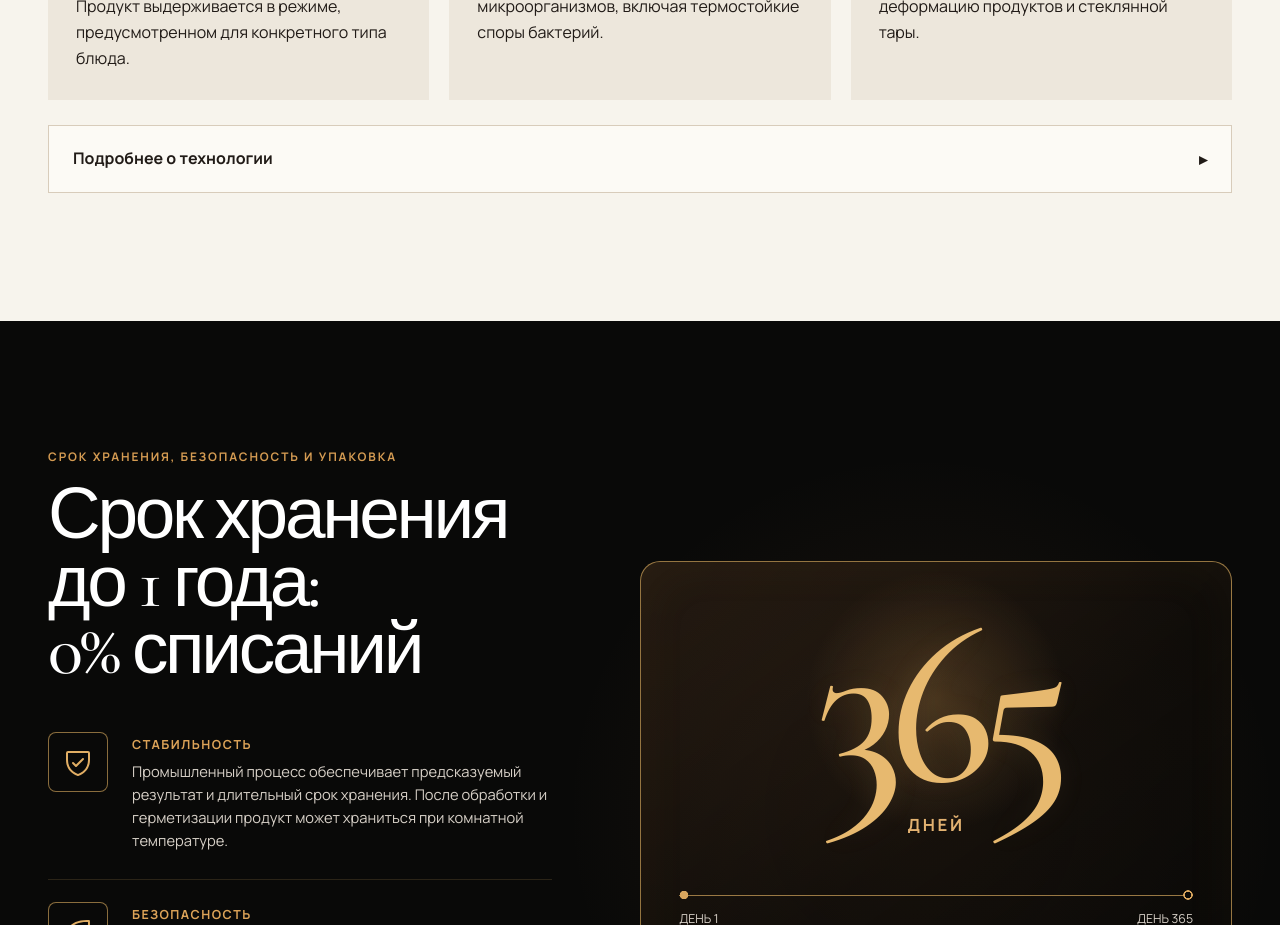
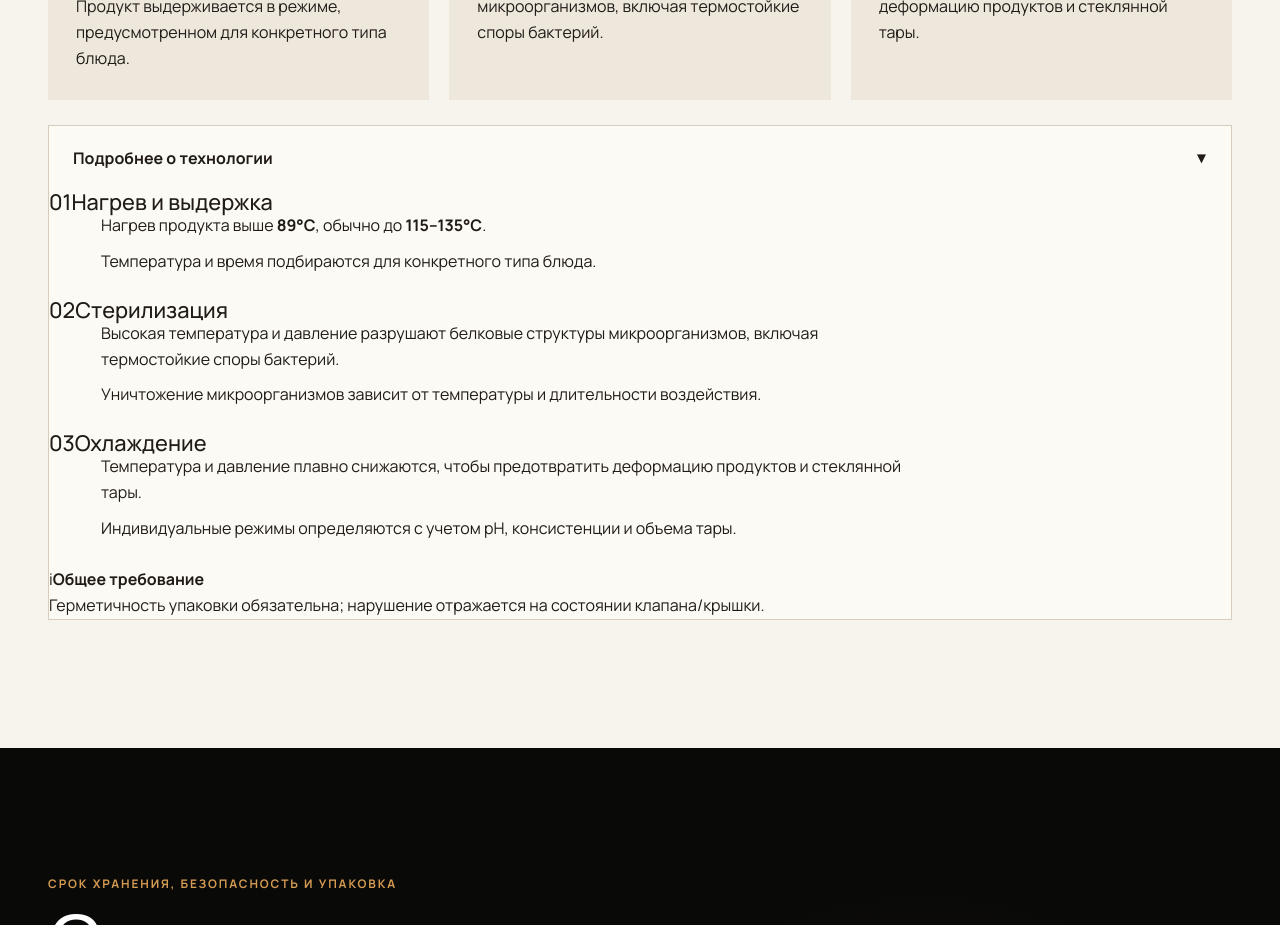
Before and after one commit to sillexy/AbramovGurme, a Next.js app: page / in a window 1280 px wide. Shown: the part 9100-10025 px from the top of the page. Built offline with nearby package versions, Linux system fonts and the light colour scheme.

Commit message:
style: restructure technology disclosure

```diff
--- a/src/components/TechnologyDisclosure.tsx
+++ b/src/components/TechnologyDisclosure.tsx
@@ -55,5 +55,42 @@ const disclosureScript = String.raw`(() => {
 })();`;
 
 export function TechnologyDisclosure({ children }: { children: ReactNode }) {
-  return <><details className="technology-disclosure"><summary>Подробнее о технологии</summary><div className="technology-disclosure__content">{children}</div></details><script dangerouslySetInnerHTML={{ __html: disclosureScript }} /></>;
+  void children;
+
+  return <>
+    <details className="technology-disclosure" open>
+      <summary>Подробнее о технологии</summary>
+      <div className="technology-disclosure__content">
+        <div className="technology-disclosure__grid">
+          <section>
+            <h3><span>01</span>Нагрев и выдержка</h3>
+            <ul>
+              <li>Нагрев продукта выше <strong>89°C</strong>, обычно до <strong>115–135°C</strong>.</li>
+              <li>Температура и время подбираются для конкретного типа блюда.</li>
+            </ul>
+          </section>
+          <section>
+            <h3><span>02</span>Стерилизация</h3>
+            <ul>
+              <li>Высокая температура и давление разрушают белковые структуры микроорганизмов, включая термостойкие споры бактерий.</li>
+              <li>Уничтожение микроорганизмов зависит от температуры и длительности воздействия.</li>
+            </ul>
+          </section>
+          <section>
+            <h3><span>03</span>Охлаждение</h3>
+            <ul>
+              <li>Температура и давление плавно снижаются, чтобы предотвратить деформацию продуктов и стеклянной тары.</li>
+              <li>Индивидуальные режимы определяются с учетом pH, консистенции и объема тары.</li>
+            </ul>
+          </section>
+        </div>
+        <div className="technology-disclosure__requirement">
+          <span aria-hidden="true">i</span>
+          <strong>Общее требование</strong>
+          <p>Герметичность упаковки обязательна; нарушение отражается на состоянии клапана/крышки.</p>
+        </div>
+      </div>
+    </details>
+    <script dangerouslySetInnerHTML={{ __html: disclosureScript }} />
+  </>;
 }
```
